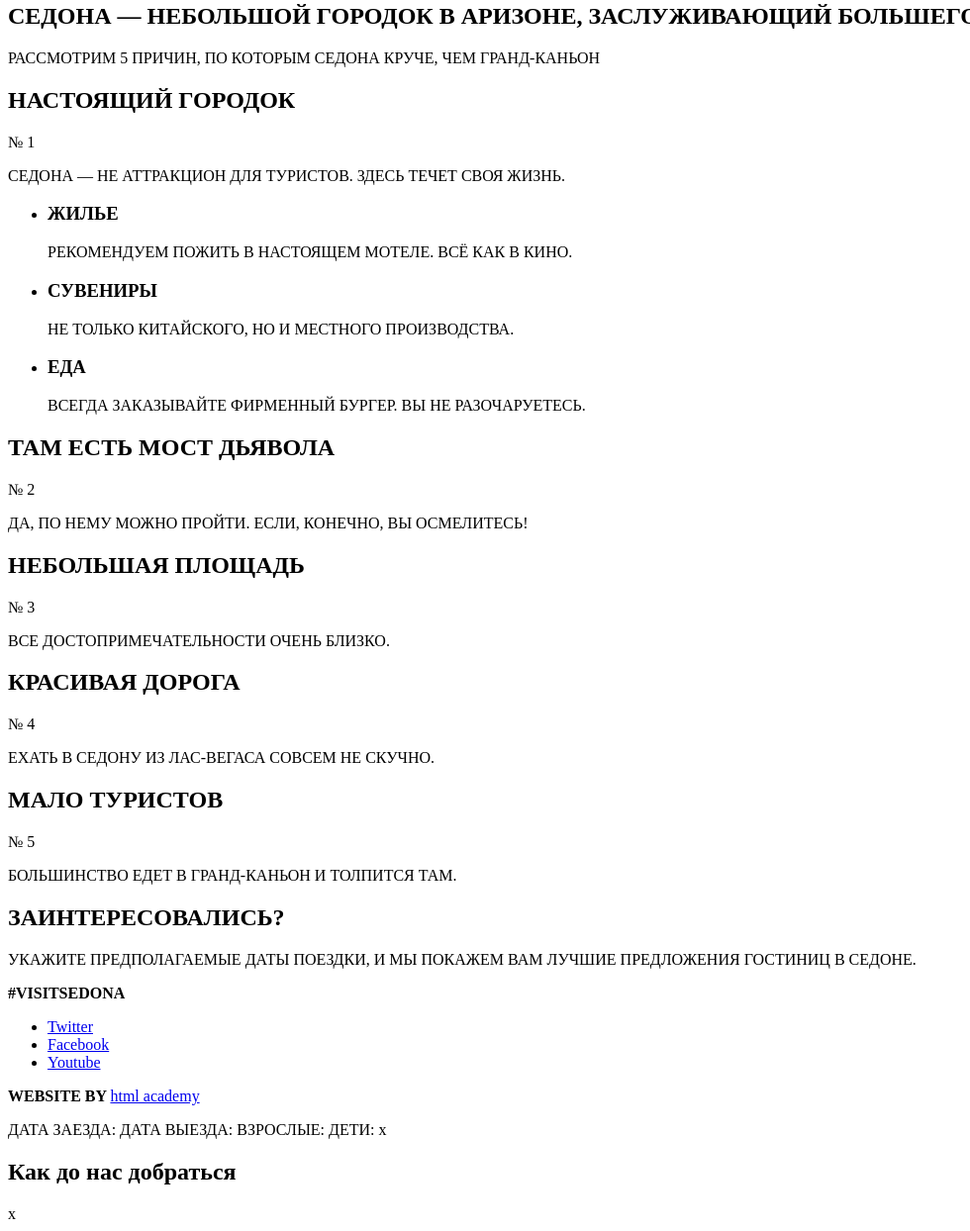
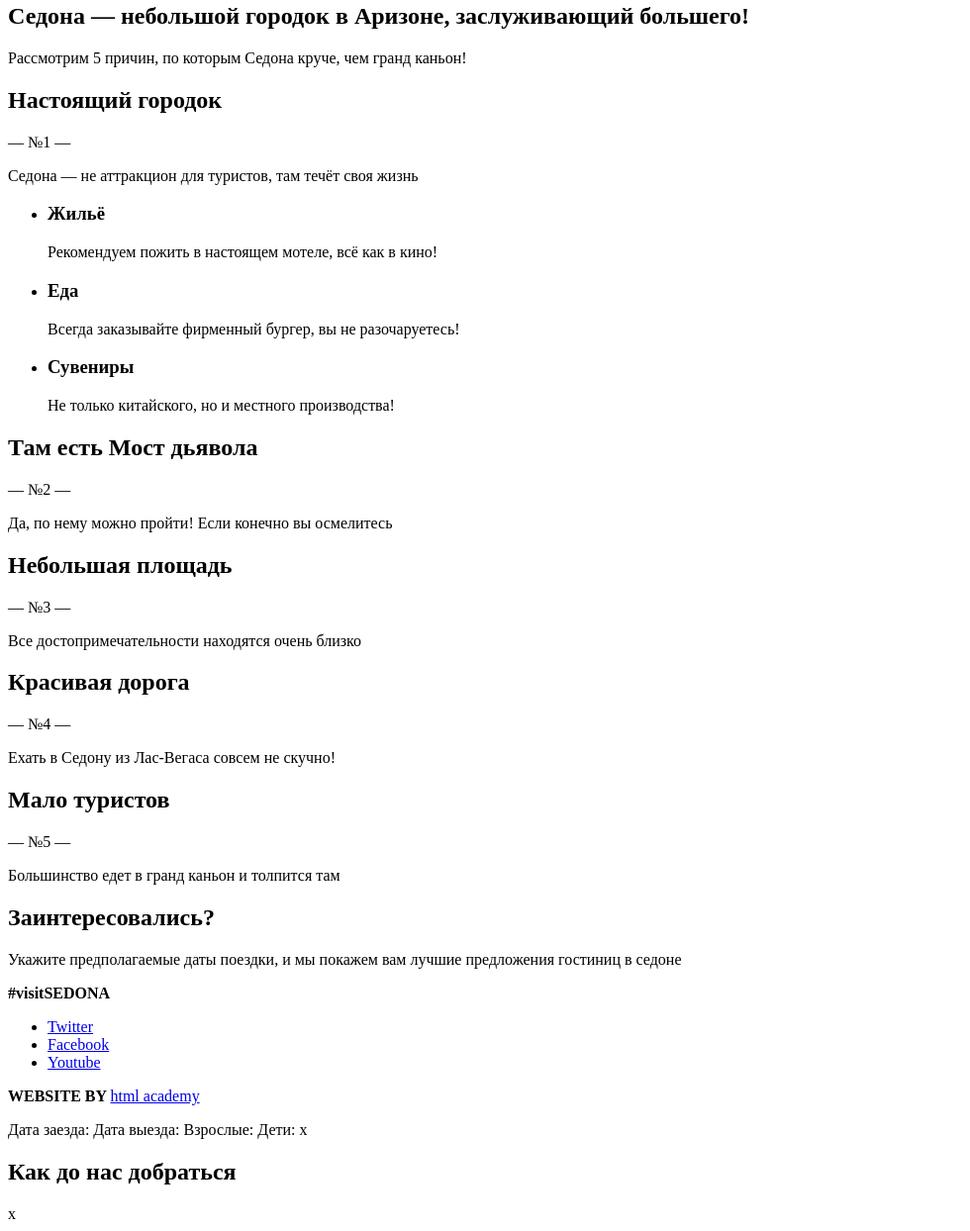
Before and after one commit to peeree/626187-sedona-25, a plain HTML site: page index.html in a window 1280 px wide. Shown: the part 319-1563 px from the top of the page at 99% size, without its empty margins (0-980 px from the left). Drawn offline with Linux system fonts and the light colour scheme.

Commit message:
Исправляет текст
С капса исправлено на нормальный текст

```diff
--- a/index.html
+++ b/index.html
@@ -13,10 +13,10 @@
         <img src="img/index-logo.svg" width="138" height="70" alt="Логотип Sedona">
       </a>
       <ul class="site-navigation">
-        <li><a href="#">ИНФОРМАЦИЯ</a></li>
-        <li><a href="#">ФОТО И ВИДЕО</a></li>
-        <li><a href="#">КАРТА ШТАТА</a></li>
-        <li><a href="hotels.html">ГОСТИНИЦЫ</a></li>
+        <li><a href="#">Информация</a></li>
+        <li><a href="#">Фото и видео</a></li>
+        <li><a href="#">Карта штата</a></li>
+        <li><a href="hotels.html">Гостиницы</a></li>
       </ul>
     </nav>
   </header>
@@ -27,61 +27,72 @@
       <svg class="container-top-mask">
         <path d="M0 57V0l250 24V0l350 57L950 0v24l250-24v57H0z" fill="#fff" />
       </svg>
-      <h1 class="box__headline">СЕДОНА — НЕБОЛЬШОЙ ГОРОДОК В АРИЗОНЕ, ЗАСЛУЖИВАЮЩИЙ БОЛЬШЕГО!
+      <h1 class="box__headline">Седона — небольшой городок в Аризоне,
+        заслуживающий большего!
       </h1>
     </section>
     <section class="reasons">
-      <p class="reasons__text-top">РАССМОТРИМ 5 ПРИЧИН, ПО КОТОРЫМ СЕДОНА КРУЧЕ, ЧЕМ ГРАНД-КАНЬОН</p>
+      <p class="reasons__text-top">Рассмотрим 5 причин, по которым Седона круче, чем гранд каньон!</p>
       <div class="reasons__item">
-        <h2 class="reasons__title">НАСТОЯЩИЙ ГОРОДОК</h2>
-        <span class="reasons__number">№ 1</span>
-        <p class="reasons__text">СЕДОНА — НЕ АТТРАКЦИОН ДЛЯ ТУРИСТОВ. ЗДЕСЬ ТЕЧЕТ СВОЯ ЖИЗНЬ.</p>
+        <h2 class="reasons__title">Настоящий
+          городок</h2>
+        <span class="reasons__number">— №1 —</span>
+        <p class="reasons__text">Седона — не аттракцион для туристов, там течёт своя жизнь</p>
         <ul class="reasons__icons">
           <li class="reasons__item item-reasons">
-            <h3 class="item-reasons__title">ЖИЛЬЕ</h3>
-            <p class="item-reasons__text">РЕКОМЕНДУЕМ ПОЖИТЬ В НАСТОЯЩЕМ МОТЕЛЕ. ВСЁ КАК В КИНО.</p>
+            <h3 class="item-reasons__title">Жильё</h3>
+            <p class="item-reasons__text">Рекомендуем пожить в настоящем мотеле, всё как в кино!</p>
           </li>
           <li class="reasons__item item-reasons">
-            <h3 class="item-reasons__title">СУВЕНИРЫ</h3>
-            <p class="item-reasons__text">НЕ ТОЛЬКО КИТАЙСКОГО, НО И МЕСТНОГО ПРОИЗВОДСТВА.</p>
+            <h3 class="item-reasons__title">Еда</h3>
+            <p class="item-reasons__text">Всегда заказывайте фирменный бургер, вы не разочаруетесь!</p>
           </li>
           <li class="reasons__item item-reasons">
-            <h3 class="item-reasons__title">ЕДА</h3>
-            <p class="item-reasons__text">ВСЕГДА ЗАКАЗЫВАЙТЕ ФИРМЕННЫЙ БУРГЕР. ВЫ НЕ РАЗОЧАРУЕТЕСЬ.</p>
+            <h3 class="item-reasons__title">Сувениры
+            </h3>
+            <p class="item-reasons__text">Не только китайского, но и местного производства!</p>
           </li>
         </ul>
       </div>
       <div class="reasons__item">
-        <h2 class="reasons__title">ТАМ ЕСТЬ МОСТ ДЬЯВОЛА</h2>
-        <span class="reasons__number">№ 2</span>
-        <p class="reasons__text">ДА, ПО НЕМУ МОЖНО ПРОЙТИ. ЕСЛИ, КОНЕЧНО, ВЫ ОСМЕЛИТЕСЬ!</p>
+        <h2 class="reasons__title">Там есть
+          Мост дьявола</h2>
+        <span class="reasons__number">— №2 —</span>
+        <p class="reasons__text">Да, по нему можно пройти! Если конечно вы осмелитесь</p>
       </div>
       <div class="reasons__item">
-        <h2 class="reasons__title">НЕБОЛЬШАЯ ПЛОЩАДЬ</h2>
-        <span class="reasons__number">№ 3</span>
-        <p class="reasons__text">ВСЕ ДОСТОПРИМЕЧАТЕЛЬНОСТИ ОЧЕНЬ БЛИЗКО.</p>
+        <h2 class="reasons__title">Небольшая
+          площадь</h2>
+        <span class="reasons__number">— №3 —</span>
+        <p class="reasons__text">Все достопримечательности
+          находятся очень близко</p>
       </div>
       <div class="reasons__item">
-        <h2 class="reasons__title">КРАСИВАЯ ДОРОГА</h2>
-        <span class="reasons__number">№ 4</span>
-        <p class="reasons__text">ЕХАТЬ В СЕДОНУ ИЗ ЛАС-ВЕГАСА СОВСЕМ НЕ СКУЧНО.</p>
+        <h2 class="reasons__title">Красивая
+          дорога</h2>
+        <span class="reasons__number">— №4 —</span>
+        <p class="reasons__text">Ехать в Седону из Лас-Вегаса совсем
+          не скучно!</p>
       </div>
       <div class="reasons__item">
-        <h2 class="reasons__title">МАЛО ТУРИСТОВ</h2>
-        <span class="reasons__number">№ 5</span>
-        <p class="reasons__text">БОЛЬШИНСТВО ЕДЕТ В ГРАНД-КАНЬОН И ТОЛПИТСЯ ТАМ.</p>
+        <h2 class="reasons__title">Мало
+          туристов</h2>
+        <span class="reasons__number">— №5 —</span>
+        <p class="reasons__text">Большинство едет в гранд каньон
+          и толпится там</p>
       </div>
     </section>
 
     <section class="search">
-      <h2 class="search__title">ЗАИНТЕРЕСОВАЛИСЬ?</h2>
-      <p class="search__text">УКАЖИТЕ ПРЕДПОЛАГАЕМЫЕ ДАТЫ ПОЕЗДКИ, И МЫ ПОКАЖЕМ ВАМ ЛУЧШИЕ ПРЕДЛОЖЕНИЯ ГОСТИНИЦ В СЕДОНЕ.
+      <h2 class="search__title">Заинтересовались?</h2>
+      <p class="search__text">Укажите предполагаемые даты поездки,
+        и мы покажем вам лучшие предложения гостиниц в седоне
       </p>
     </section>
   </main>
 
   <footer class="footer">
-    <b> #VISITSEDONA </b>
+    <b> #visitSEDONA </b>
     <div class="footer-social">
       <ul>
         <li><a class="social-button" href="#">Twitter</a></li>
@@ -97,10 +108,10 @@
 
   <!-- Здесь будет форма поиска -->
   <section class="modal modal-search">
-    ДАТА ЗАЕЗДА:
-    ДАТА ВЫЕЗДА:
-    ВЗРОСЛЫЕ:
-    ДЕТИ:
+    Дата заезда:
+    Дата выезда:
+    Взрослые:
+    Дети:
     <span class="modal-close">x</span>
   </section>
 
```
Also changed, not shown: hotels.html (+21 -21 lines).
